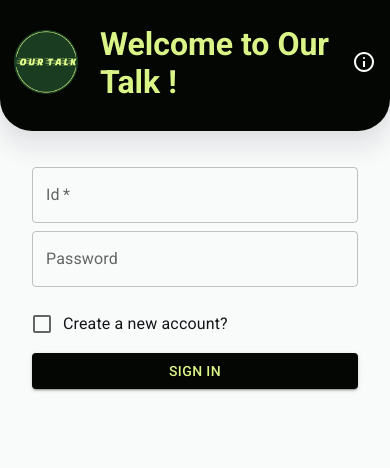
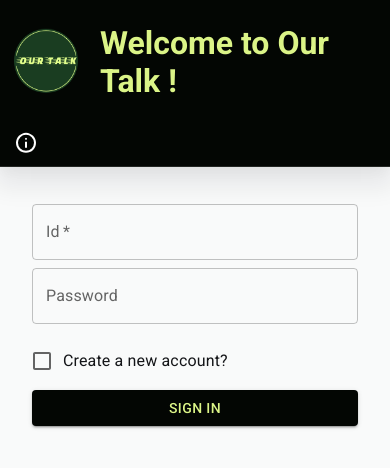
Before and after one commit to seoulsaram/sns-toy, a React (Create React App) app in the folder client/: page / in a window 390 px wide. Shown: the top 468 px of the page. Built offline with nearby package versions, Linux system fonts and the light colour scheme; no server answers; what axios-retry would draw is missing.

Commit message:
[client] fix mobile ui

```diff
--- a/client/src/components/Avatar.tsx
+++ b/client/src/components/Avatar.tsx
@@ -1,4 +1,5 @@
-import React, { memo, useState } from 'react';
+import React, { createRef, memo, useState } from 'react';
+import useOutboundClick from '../hooks/useOutboundClick';
 
 type Props = {
 	name: string;
@@ -7,16 +8,19 @@ type Props = {
 };
 const Avatar = memo(({ url, name, size = 38 }: Props) => {
 	const [showPrev, setShowPrev] = useState(false);
+	const profileImgRef = createRef<HTMLButtonElement>();
+
+	useOutboundClick(profileImgRef, () => setShowPrev(false), [profileImgRef]);
 
 	return (
 		<div>
 			{url ? (
 				<div className="avatar-container">
-					<button onClick={() => setShowPrev(!showPrev)} /* onMouseLeave={() => setShowPrev(false)} */>
+					<button onClick={() => setShowPrev(!showPrev)}>
 						<img src={url} alt="avatar" className="avatar-img" width={size} height={size} />
 					</button>
 					{showPrev ? (
-						<button className="avatar-viewer-container" onClick={() => setShowPrev(false)}>
+						<button ref={profileImgRef} className="avatar-viewer-container" onClick={() => setShowPrev(false)}>
 							<img className="avatar-viewer" src={url} alt="avatar" width={size} height={size} />
 						</button>
 					) : null}
--- a/client/src/components/Header.tsx
+++ b/client/src/components/Header.tsx
@@ -42,6 +42,9 @@ const Header = memo(({ username, user, logout }: Props) => {
 						<img src="./img/logo.png" alt="Our Talk Logo" className="logo-img" />
 					</button>
 					{!username && <h1 className="header-welcome">Welcome to Our Talk !</h1>}
+				</div>
+				<div className="user-menu">
+					<div className="logo-user-container">
 						{username && (
 							<button onClick={onUserInfo} className="logo-user" title="change user info">
 								@{username}
@@ -62,6 +65,7 @@ const Header = memo(({ username, user, logout }: Props) => {
 							<img src="./img/info.svg" alt="info" />
 						</button>
 					</nav>
+				</div>
 			</header>
 			<Outlet />
 		</div>
--- /dev/null
+++ b/client/src/hooks/useOutboundClick.ts
@@ -0,0 +1,25 @@
+import React, { useEffect } from 'react';
+
+export default function useOutboundClick(
+	ref: React.RefObject<Element> | null,
+	callback: () => void,
+	exceptRefs?: (React.RefObject<Element> | null)[],
+) {
+	useEffect(() => {
+		function handleClickOutside(e: React.BaseSyntheticEvent | MouseEvent) {
+			const isRefNotIncludeTarget = ref?.current && !ref.current.contains(e.target);
+
+			const isExceptRefsNotIncludeTarget = exceptRefs
+				? exceptRefs.every(exceptRef => exceptRef?.current && !exceptRef.current.contains(e.target))
+				: true;
+
+			if (isRefNotIncludeTarget && isExceptRefsNotIncludeTarget) callback();
+		}
+
+		document.addEventListener('click', handleClickOutside, true);
+
+		return () => {
+			document.removeEventListener('click', handleClickOutside, true);
+		};
+	}, [ref, callback, exceptRefs]);
+}
--- a/client/src/index.css
+++ b/client/src/index.css
@@ -67,11 +67,10 @@ button {
 .header {
 	display: flex;
 	justify-content: space-between;
+	flex-wrap: wrap;
 	align-items: center;
 	padding: 8px;
 	margin-bottom: 16px;
-	border-bottom-left-radius: 32px;
-	border-bottom-right-radius: 32px;
 	background-color: var(--color-main-1);
 	box-shadow:
 		rgba(0, 0, 33, 0.07) 0px 16px 22.4px 4.8px,
@@ -86,8 +85,20 @@ button {
 	transform: translate3D(0, -3%, 0);
 }
 
+@media screen and (max-width: 410px) {
+	.user-menu {
+		flex-direction: column;
+		gap: 8px !important;
+	}
+}
+
 .header-welcome {
 	color: var(--color-main-2);
+}
+
+.user-menu {
+	display: flex;
+	gap: 16px;
 }
 
 .logo {
```
Lines whose indentation alone changed are shown as unchanged.
